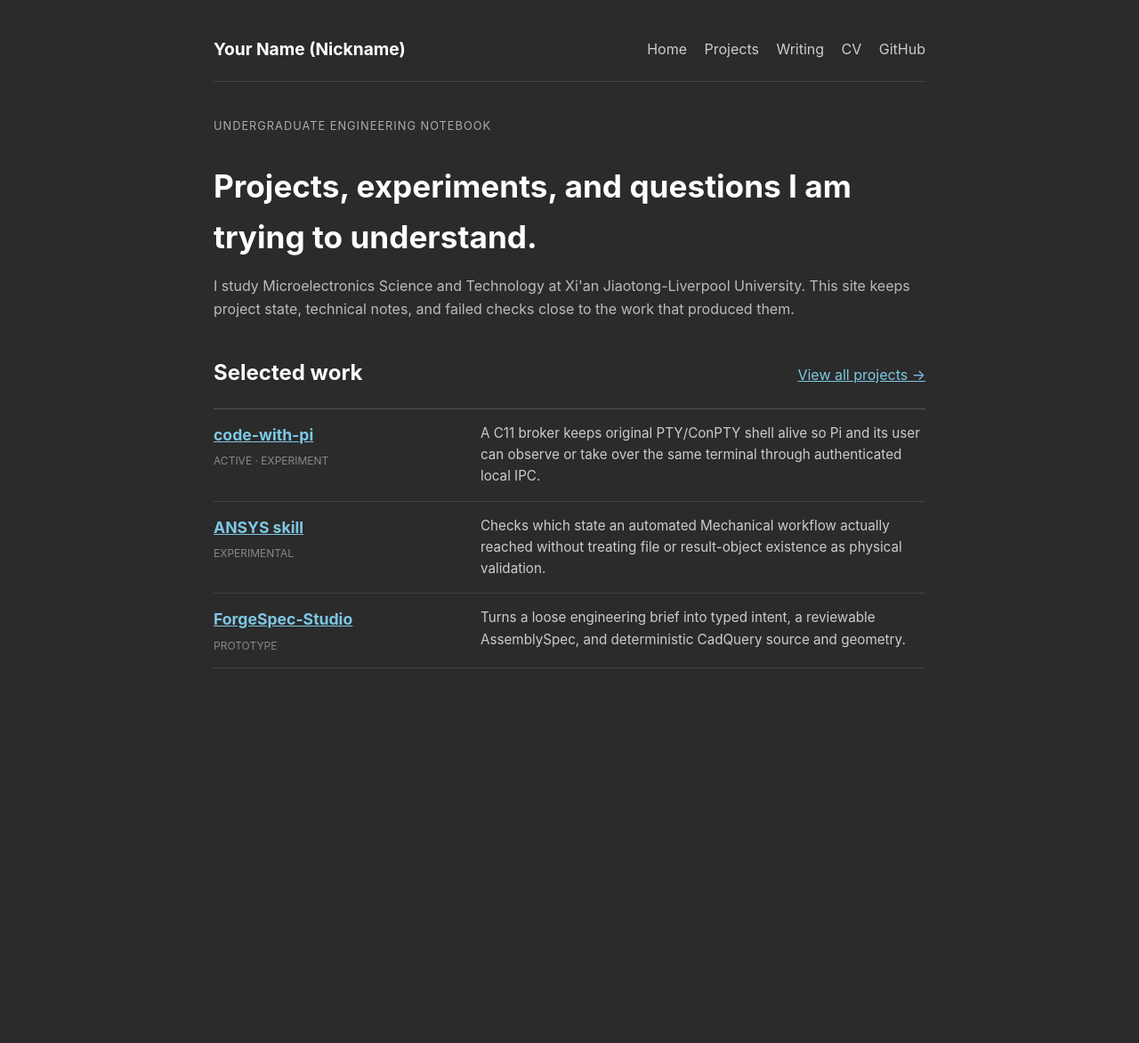
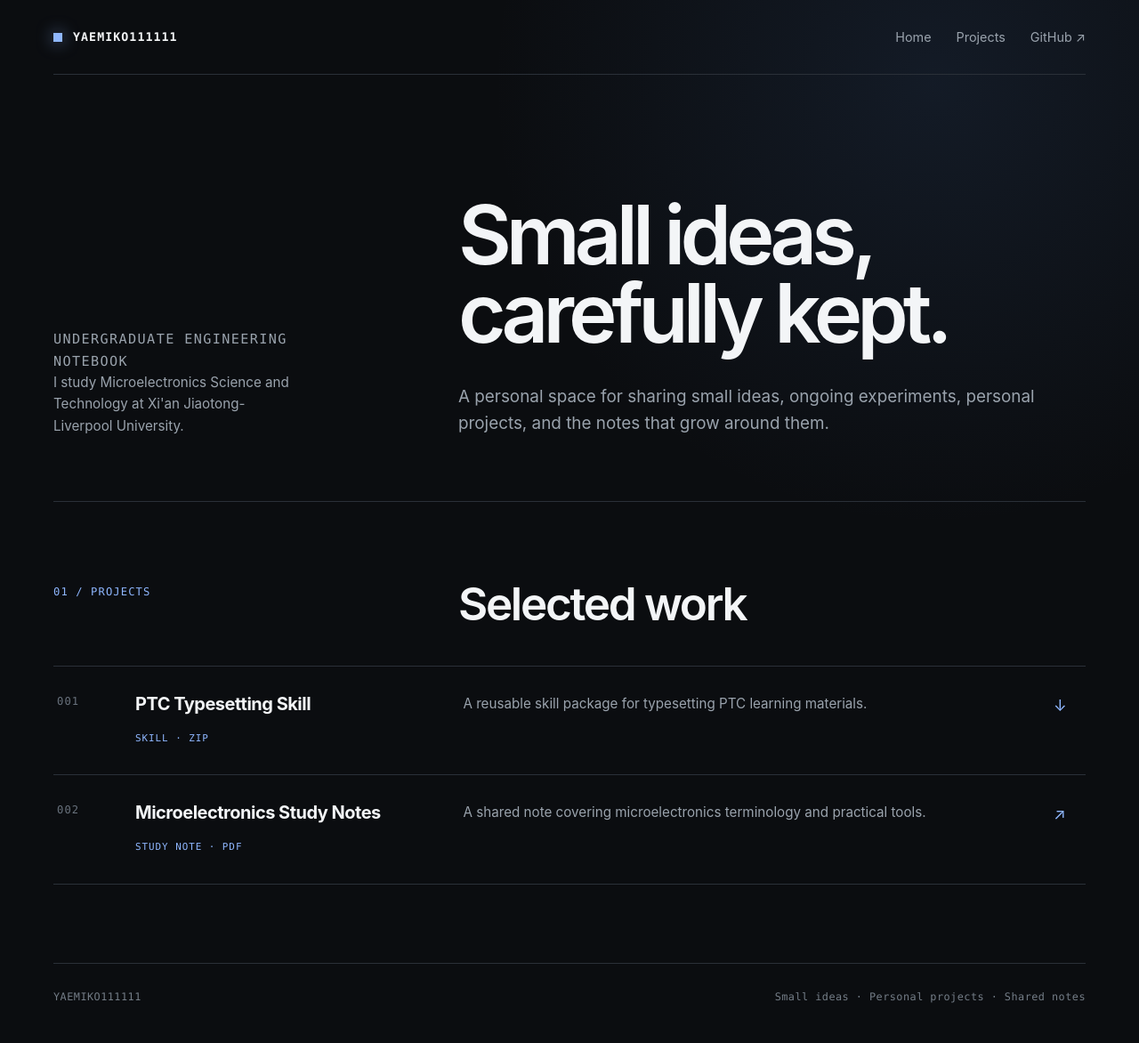
Before and after one commit to YAEMIKO111111/YAEMIKO11111.github.io, a plain HTML site: page index.html in a window 1280 px wide. Shown: the whole page at 89% size. Before the commit the page ends 800 px from the top, so only its background shows below. Drawn offline with Linux system fonts and the light colour scheme.

Commit message:
Update index.html

```diff
--- a/index.html
+++ b/index.html
@@ -1,116 +1,400 @@
-<title>我的工程笔记</title>
+<!DOCTYPE html>
+<html lang="en">
+<head>
+  <meta charset="UTF-8">
+  <meta name="viewport" content="width=device-width, initial-scale=1.0">
+  <meta name="description" content="Small ideas, personal projects, and engineering notes by YAEMIKO111111.">
+  <title>YAEMIKO111111 — Small Ideas & Engineering Notes</title>
   <style>
-  /* 全局深色主题与基础排版 */
+    :root {
+      color-scheme: dark;
+      --background: #0b0d10;
+      --surface: #12151a;
+      --surface-hover: #171b21;
+      --text: #f3f5f7;
+      --muted: #9aa3ad;
+      --line: #2a3038;
+      --accent: #8fb7ff;
+      --accent-soft: rgba(143, 183, 255, 0.12);
+      --page-width: 1160px;
+    }
+
+    * {
+      box-sizing: border-box;
+    }
+
+    html {
+      scroll-behavior: smooth;
+    }
+
     body {
-    background-color: #2b2b2b; /* 深色背景 */
-    color: #e0e0e0;            /* 浅色文字 */
-    font-family: -apple-system, BlinkMacSystemFont, "Segoe UI", Roboto, Helvetica, Arial, sans-serif;
+      min-width: 320px;
       margin: 0;
-    padding: 0 20px;
+      background:
+        radial-gradient(circle at 82% 8%, rgba(63, 99, 155, 0.16), transparent 31rem),
+        var(--background);
+      color: var(--text);
+      font-family: Inter, ui-sans-serif, -apple-system, BlinkMacSystemFont, "Segoe UI", sans-serif;
       line-height: 1.6;
     }
-  a { color: #7ec8e3; text-decoration: underline; } /* 链接颜色与下划线 */
-  a:hover { color: #fff; }
 
-  /* 限制最大宽度，让内容居中且不过宽 */
-  .container { max-width: 800px; margin: 0 auto; padding: 20px 0; }
+    a {
+      color: inherit;
+      text-decoration: none;
+    }
 
-  /* 顶部导航栏 (Flex 左右分布) */
-  header {
-    display: flex; justify-content: space-between; align-items: center;
-    padding: 20px 0; border-bottom: 1px solid #444; margin-bottom: 40px;
+    a:focus-visible {
+      outline: 2px solid var(--accent);
+      outline-offset: 5px;
+      border-radius: 2px;
     }
-  header .logo { font-weight: bold; font-size: 1.2rem; color: #fff; text-decoration: none; }
-  header nav a { color: #ccc; text-decoration: none; margin-left: 15px; font-size: 1rem; }
-  header nav a:hover { color: #fff; text-decoration: underline; }
 
-  /* 正文大标题区 */
-  .intro h1 { font-size: 2.2rem; color: #fff; margin-bottom: 10px; }
-  .intro .sub-title { font-size: 0.8rem; text-transform: uppercase; letter-spacing: 1px; color: #aaa; }
-  .intro p { color: #bbb; margin-top: 15px; }
+    .page {
+      width: min(calc(100% - 48px), var(--page-width));
+      margin: 0 auto;
+    }
 
-  /* 项目列表区 */
-  .work-header { display: flex; justify-content: space-between; align-items: baseline; margin: 40px 0 20px; }
-  .work-header h2 { font-size: 1.5rem; color: #fff; margin: 0; }
-  .project-list { border-top: 1px solid #555; }
-  .project-item {
-    display: flex; gap: 20px; padding: 15px 0;
-    border-bottom: 1px solid #444; /* 列表分割线 */
+    .site-header {
+      display: flex;
+      align-items: center;
+      justify-content: space-between;
+      min-height: 84px;
+      border-bottom: 1px solid var(--line);
     }
-  .project-left { width: 35%; flex-shrink: 0; }
-  .project-left a { font-weight: bold; font-size: 1.1rem; }
-  .project-left .tag { display: block; font-size: 0.75rem; color: #888; text-transform: uppercase; margin-top: 5px; }
-  .project-right { width: 65%; color: #ccc; font-size: 0.95rem; }
 
-  /* 手机端适配：列表变上下堆叠 */
-  @media (max-width: 600px) {
-    .project-item { flex-direction: column; gap: 5px; }
-    .project-left, .project-right { width: 100%; }
-    header { flex-direction: column; gap: 15px; align-items: flex-start; }
+    .brand {
+      display: inline-flex;
+      align-items: center;
+      gap: 12px;
+      font-family: "SFMono-Regular", Consolas, "Liberation Mono", monospace;
+      font-size: 0.83rem;
+      font-weight: 700;
+      letter-spacing: 0.08em;
+    }
+
+    .brand-mark {
+      width: 10px;
+      height: 10px;
+      background: var(--accent);
+      box-shadow: 0 0 18px rgba(143, 183, 255, 0.65);
+    }
+
+    .site-nav {
+      display: flex;
+      align-items: center;
+      gap: 28px;
+      color: var(--muted);
+      font-size: 0.9rem;
+    }
+
+    .site-nav a {
+      transition: color 160ms ease;
+    }
+
+    .site-nav a:hover {
+      color: var(--text);
+    }
+
+    .hero {
+      display: grid;
+      grid-template-columns: minmax(220px, 0.75fr) minmax(0, 1.5fr);
+      gap: clamp(48px, 8vw, 120px);
+      align-items: end;
+      min-height: 480px;
+      padding: 96px 0 72px;
+      border-bottom: 1px solid var(--line);
+    }
+
+    .eyebrow,
+    .section-label,
+    .project-number,
+    .project-status {
+      font-family: "SFMono-Regular", Consolas, "Liberation Mono", monospace;
+      text-transform: uppercase;
+      letter-spacing: 0.09em;
+    }
+
+    .eyebrow {
+      margin: 0 0 18px;
+      color: var(--accent);
+      font-size: 0.76rem;
+    }
+
+    .hero-aside p {
+      max-width: 280px;
+      margin: 0;
+      color: var(--muted);
+      font-size: 0.95rem;
+    }
+
+    .hero-main h1 {
+      max-width: 780px;
+      margin: 0;
+      font-size: clamp(3rem, 7.2vw, 6.8rem);
+      font-weight: 570;
+      letter-spacing: -0.065em;
+      line-height: 0.96;
+    }
+
+    .hero-main p {
+      max-width: 650px;
+      margin: 34px 0 0;
+      color: var(--muted);
+      font-size: clamp(1rem, 1.7vw, 1.18rem);
+    }
+
+    .content-section {
+      padding: 88px 0;
+      border-bottom: 1px solid var(--line);
+      scroll-margin-top: 24px;
+    }
+
+    .section-heading {
+      display: grid;
+      grid-template-columns: minmax(180px, 0.75fr) minmax(0, 1.5fr);
+      gap: clamp(48px, 8vw, 120px);
+      margin-bottom: 42px;
+    }
+
+    .section-label {
+      margin: 4px 0 0;
+      color: var(--accent);
+      font-size: 0.76rem;
+    }
+
+    .section-heading h2 {
+      margin: 0;
+      font-size: clamp(2rem, 4vw, 3.4rem);
+      font-weight: 560;
+      letter-spacing: -0.045em;
+      line-height: 1.05;
+    }
+
+    .project-list {
+      border-top: 1px solid var(--line);
+    }
+
+    .project {
+      display: grid;
+      grid-template-columns: 64px minmax(180px, 0.7fr) minmax(260px, 1.3fr) 32px;
+      gap: 24px;
+      align-items: start;
+      padding: 30px 4px;
+      border-bottom: 1px solid var(--line);
+      transition: background-color 160ms ease, padding 160ms ease;
+    }
+
+    .project:hover {
+      padding-right: 16px;
+      padding-left: 16px;
+      background: var(--surface-hover);
+    }
+
+    .project-number {
+      color: #69727d;
+      font-size: 0.76rem;
+    }
+
+    .project-title {
+      display: block;
+      margin: -4px 0 8px;
+      font-size: 1.25rem;
+      font-weight: 650;
+      letter-spacing: -0.025em;
+    }
+
+    .project-status {
+      color: var(--accent);
+      font-size: 0.68rem;
+    }
+
+    .project-description {
+      margin: 0;
+      color: var(--muted);
+      font-size: 0.95rem;
+    }
+
+    .project-arrow {
+      color: var(--accent);
+      font-size: 1.1rem;
+      transition: transform 160ms ease;
+    }
+
+    .project:hover .project-arrow {
+      transform: translate(3px, -3px);
+    }
+
+    .site-footer {
+      display: flex;
+      justify-content: space-between;
+      gap: 24px;
+      padding: 28px 0 42px;
+      color: #747d87;
+      font-family: "SFMono-Regular", Consolas, "Liberation Mono", monospace;
+      font-size: 0.74rem;
+      letter-spacing: 0.04em;
+    }
+
+    @media (max-width: 760px) {
+      .page {
+        width: min(calc(100% - 32px), var(--page-width));
+      }
+
+      .site-header {
+        align-items: flex-start;
+        min-height: 0;
+        padding: 22px 0;
+      }
+
+      .site-nav {
+        gap: 16px;
+        font-size: 0.82rem;
+      }
+
+      .hero,
+      .section-heading {
+        grid-template-columns: 1fr;
+        gap: 34px;
+      }
+
+      .hero {
+        min-height: 0;
+        padding: 72px 0 58px;
+      }
+
+      .hero-aside {
+        order: 2;
+      }
+
+      .hero-main h1 {
+        font-size: clamp(3rem, 15vw, 5rem);
+      }
+
+      .content-section {
+        padding: 64px 0;
+      }
+
+      .project {
+        grid-template-columns: 42px 1fr 24px;
+        gap: 14px;
+      }
+
+      .project-copy {
+        grid-column: 2 / 3;
+      }
+
+      .project-description {
+        grid-column: 2 / 4;
+        margin-top: 4px;
+      }
+
+      .project-arrow {
+        grid-column: 3;
+        grid-row: 1;
+      }
+
+      .site-footer {
+        flex-direction: column;
+        gap: 8px;
+      }
+    }
+
+    @media (max-width: 500px) {
+      .site-header {
+        display: block;
+      }
+
+      .site-nav {
+        margin-top: 18px;
+      }
+
+      .site-nav a:first-child {
+        display: none;
+      }
+    }
+
+    @media (prefers-reduced-motion: reduce) {
+      html {
+        scroll-behavior: auto;
+      }
+
+      *,
+      *::before,
+      *::after {
+        transition-duration: 0.01ms !important;
+      }
     }
   </style>
 </head>
 <body>
-<div class="container">
-  <!-- 导航栏 -->
-  <header>
-    <a href=" " class="logo">Your Name (Nickname)</a >
-    <nav>
-      <a href="#">Home</a >
-      <a href="#">Projects</a >
-      <a href="#">Writing</a >
-      <a href="resume.pdf">CV</a > <!-- 呼应你之前问的PDF -->
-      <a href="https://github.com/你的用户名">GitHub</a >
+  <div class="page">
+    <header class="site-header">
+      <a class="brand" href="#top" aria-label="Go to homepage">
+        <span class="brand-mark" aria-hidden="true"></span>
+        YAEMIKO111111
+      </a>
+
+      <nav class="site-nav" aria-label="Main navigation">
+        <a href="#top">Home</a>
+        <a href="#projects">Projects</a>
+        <a href="https://github.com/YAEMIKO111111" target="_blank" rel="noreferrer">GitHub ↗</a>
       </nav>
     </header>
 
-  <!-- 简介区 -->
-  <section class="intro">
-    <div class="sub-title">UNDERGRADUATE ENGINEERING NOTEBOOK</div>
-    <h1>Projects, experiments, and questions I am trying to understand.</h1>
-    <p>I study Microelectronics Science and Technology at Xi'an Jiaotong-Liverpool University. This site keeps project state, technical notes, and failed checks close to the work that produced them.</p >
+    <main id="top">
+      <section class="hero" aria-labelledby="hero-title">
+        <div class="hero-aside">
+          <p class="eyebrow">Undergraduate engineering notebook</p>
+          <p>I study Microelectronics Science and Technology at Xi'an Jiaotong-Liverpool University.</p>
+        </div>
+
+        <div class="hero-main">
+          <h1 id="hero-title">Small ideas, carefully kept.</h1>
+          <p>
+            A personal space for sharing small ideas, ongoing experiments,
+            personal projects, and the notes that grow around them.
+          </p>
+        </div>
       </section>
 
-  <!-- 项目列表区 -->
-  <section>
-    <div class="work-header">
-      <h2>Selected work</h2>
-      <a href="#">View all projects →</a >
+      <section class="content-section" id="projects" aria-labelledby="projects-title">
+        <div class="section-heading">
+          <p class="section-label">01 / Projects</p>
+          <h2 id="projects-title">Selected work</h2>
         </div>
 
         <div class="project-list">
-      <!-- 项目 1 -->
-      <div class="project-item">
-        <div class="project-left">
-          <a href="#">code-with-pi</a >
-          <span class="tag">ACTIVE · EXPERIMENT</span>
-        </div>
-        <div class="project-right">
-          A C11 broker keeps original PTY/ConPTY shell alive so Pi and its user can observe or take over the same terminal through authenticated local IPC.
-        </div>
-      </div>
-      <!-- 项目 2 -->
-      <div class="project-item">
-        <div class="project-left">
-          <a href="#">ANSYS skill</a >
-          <span class="tag">EXPERIMENTAL</span>
-        </div>
-        <div class="project-right">
-          Checks which state an automated Mechanical workflow actually reached without treating file or result-object existence as physical validation.
-        </div>
-      </div>
-      <!-- 项目 3 -->
-      <div class="project-item">
-        <div class="project-left">
-          <a href="#">ForgeSpec-Studio</a >
-          <span class="tag">PROTOTYPE</span>
-        </div>
-        <div class="project-right">
-          Turns a loose engineering brief into typed intent, a reviewable AssemblySpec, and deterministic CadQuery source and geometry.
-        </div>
-      </div>
+          <a class="project" href="./伴学社资料排版_skill.zip">
+            <span class="project-number">001</span>
+            <span class="project-copy">
+              <span class="project-title">PTC Typesetting Skill</span>
+              <span class="project-status">Skill · ZIP</span>
+            </span>
+            <p class="project-description">
+              A reusable skill package for typesetting PTC learning materials.
+            </p>
+            <span class="project-arrow" aria-hidden="true">↓</span>
+          </a>
+
+          <a class="project" href="./微电子学习笔记-术语详解与工具指南.pdf" target="_blank">
+            <span class="project-number">002</span>
+            <span class="project-copy">
+              <span class="project-title">Microelectronics Study Notes</span>
+              <span class="project-status">Study Note · PDF</span>
+            </span>
+            <p class="project-description">
+              A shared note covering microelectronics terminology and practical tools.
+            </p>
+            <span class="project-arrow" aria-hidden="true">↗</span>
+          </a>
         </div>
       </section>
+    </main>
+
+    <footer class="site-footer">
+      <span>YAEMIKO111111</span>
+      <span>Small ideas · Personal projects · Shared notes</span>
+    </footer>
   </div>
 </body>
 </html>
```
Lines whose indentation alone changed are shown as unchanged.
